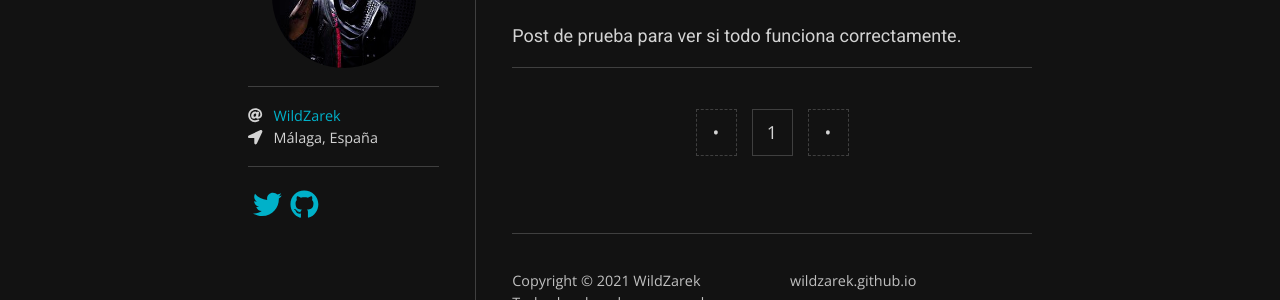
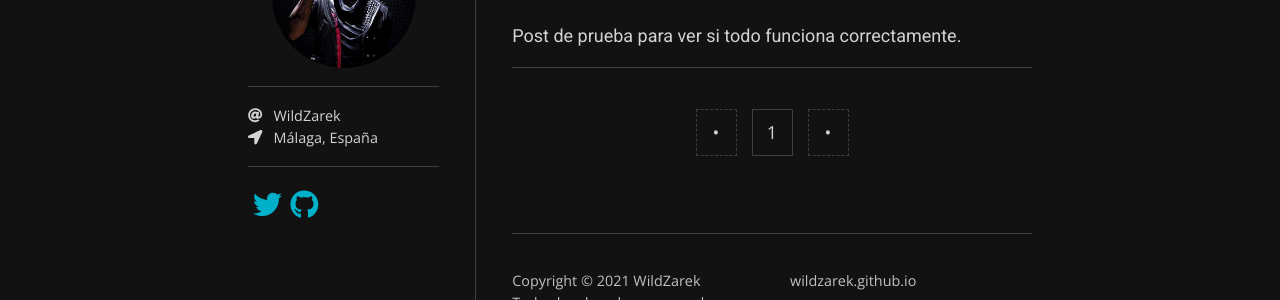
Before and after one commit to WildZarek/wildzarek.github.io, a Jekyll site: the page built from index.html, in a window 1280 px wide. Shown: the part 172-472 px from the top of the page. Built offline with Jekyll 4.4.1, drawn with Linux system fonts in a browser that asks for light colours; nearby versions of some CDN libraries; some web fonts are replaced; the list of posts is cut into pages by our own code.

Commit message:
fixed sidebar

```diff
--- a/_includes/sidebar.html
+++ b/_includes/sidebar.html
@@ -14,7 +14,7 @@
     {% if site.author -%}
       <li>
         <i class="sidebar-icon fas fa-at"></i>
-        <a class="contact-info p-name" href="https://twitter.com/{{ site.author }}">{{ site.author }}</a>
+        <span class="contact-info p-name">{{ site.author | escape }}</span>
       </li>
     {%- endif %}
     {% if site.email -%}
```
